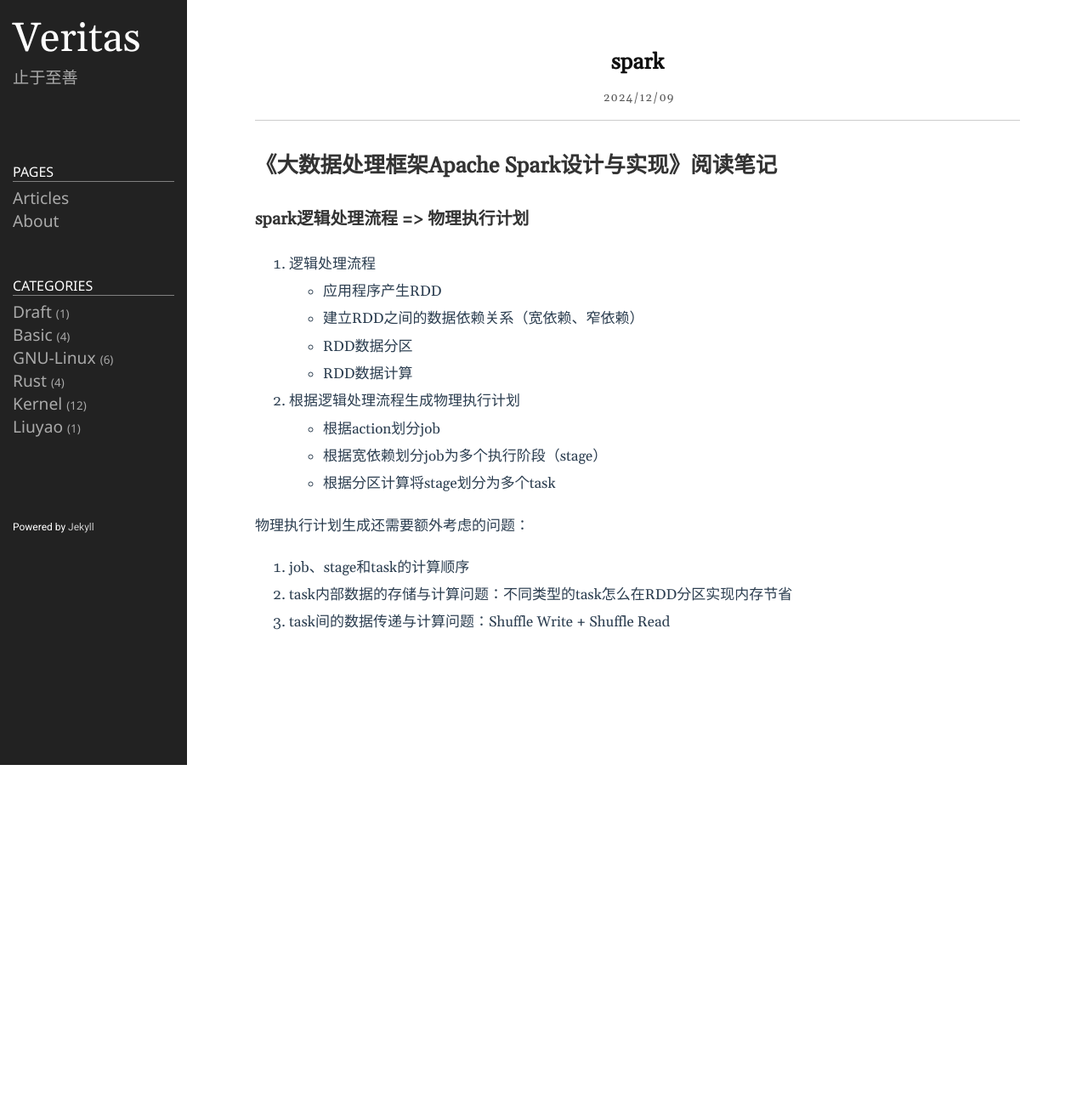
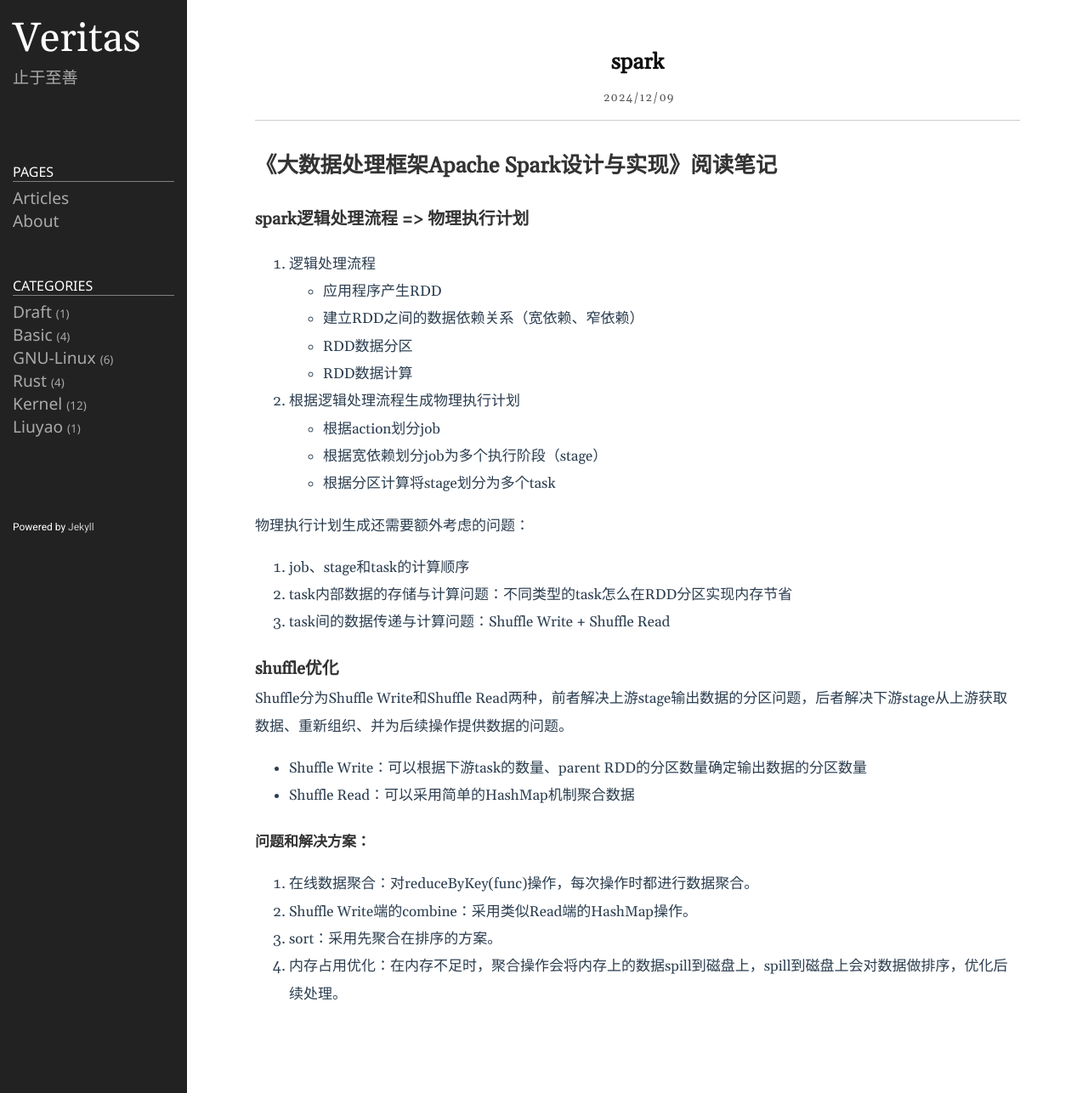
Before and after one commit to lclgo/lclgo.github.io, a Jekyll site: the page built from _posts/2024-12-10-spark.md, in a window 1280 px wide. Shown: the whole page at 85% size. Built offline with Jekyll 4.4.1, drawn with Linux system fonts in a browser that asks for light colours; before the commit the page ends 900 px from its top, so only the background shows below that.

Commit message:
more spark

```diff
--- a/_posts/2024-12-10-spark.md
+++ b/_posts/2024-12-10-spark.md
@@ -24,3 +24,17 @@
 1. job、stage和task的计算顺序
 2. task内部数据的存储与计算问题：不同类型的task怎么在RDD分区实现内存节省
 3. task间的数据传递与计算问题：Shuffle Write + Shuffle Read
+
+### shuffle优化
+
+Shuffle分为Shuffle Write和Shuffle Read两种，前者解决上游stage输出数据的分区问题，后者解决下游stage从上游获取数据、重新组织、并为后续操作提供数据的问题。
+
+* Shuffle Write：可以根据下游task的数量、parent RDD的分区数量确定输出数据的分区数量
+* Shuffle Read：可以采用简单的HashMap机制聚合数据
+
+#### 问题和解决方案：
+
+1. 在线数据聚合：对reduceByKey(func)操作，每次操作时都进行数据聚合。
+2. Shuffle Write端的combine：采用类似Read端的HashMap操作。
+3. sort：采用先聚合在排序的方案。
+4. 内存占用优化：在内存不足时，聚合操作会将内存上的数据spill到磁盘上，spill到磁盘上会对数据做排序，优化后续处理。
```
